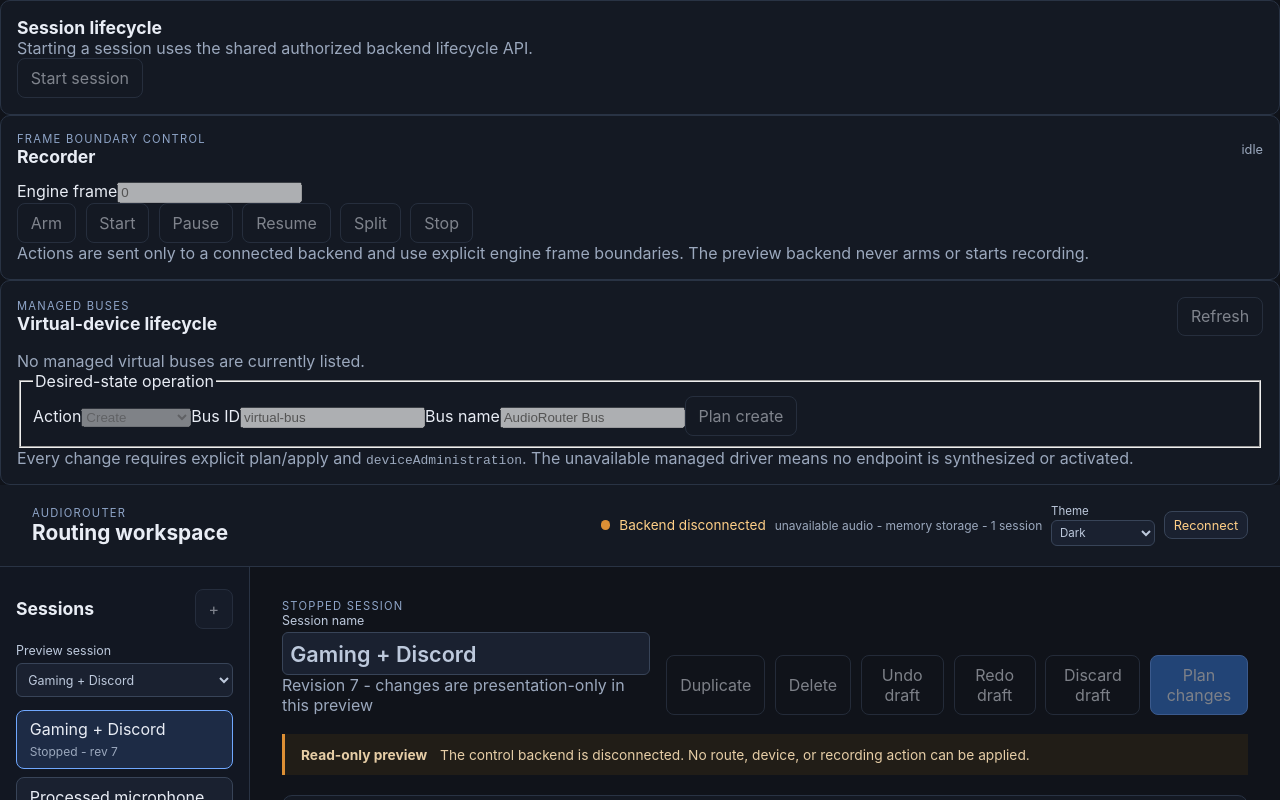
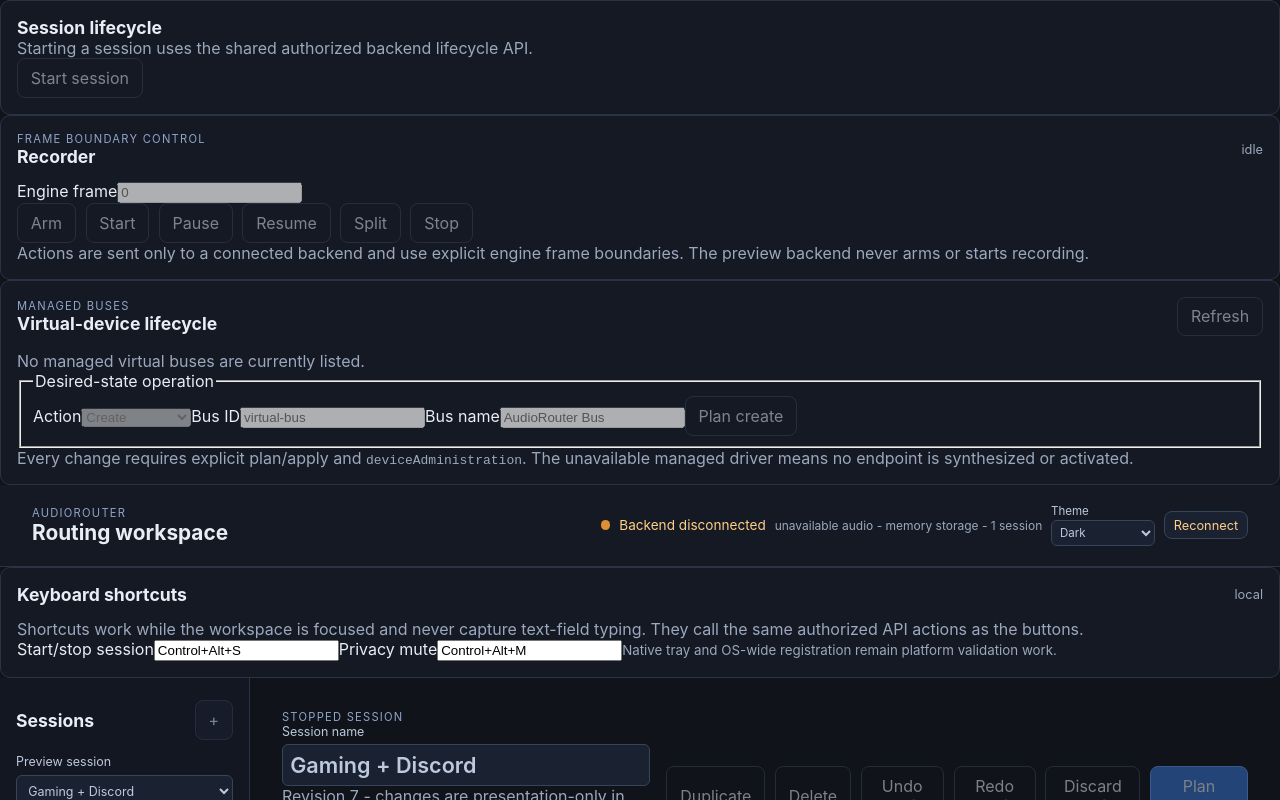
Before and after one commit to MrDesjardins/audiorouter, a React (Vite) app in the folder ui/: page / in a window 1280 px wide. Shown: the top 800 px of the page. Built offline with nearby package versions, Linux system fonts and the light colour scheme.

Commit message:
feat: add local keyboard shortcut bindings

```diff
--- a/ui/src/App.tsx
+++ b/ui/src/App.tsx
@@ -9,7 +9,8 @@ import { recordDraft, redoDraft as redoDraftHistory, undoDraft as undoDraftHisto
 import { templateSession, type TemplateId } from "./templates";
 import { filterLibraryEntries, libraryEntries, libraryEntryAccessibleLabel } from "./library";
 import { nodePortLabels, routeLatencyText, routeNodeLabels } from "./graphView";
-import { readTheme, writeTheme, type ThemeMode } from "./preferences";
+import { readShortcuts, readTheme, writeShortcuts, writeTheme, type ThemeMode } from "./preferences";
+import { defaultShortcutBinding, isEditableShortcutTarget, shortcutConflicts, shortcutFromKeyboardEvent, type ShortcutAction, type ShortcutBinding } from "./shortcuts";
 import { ApplicationIdentityPanel } from "./ApplicationIdentityPanel";
 import { setupChecklist } from "./setup";
 import { uiIdempotencyKey } from "./idempotency";
@@ -248,6 +249,8 @@ function AppContent({ backend = defaultBackend }: { backend?: UiBackend } = {})
   const [presets, setPresets] = useState<import("@audiorouter/contracts").DiscoveryDocument["presets"] | null>(null);
   const [presetError, setPresetError] = useState<string | null>(null);
   const [theme, setTheme] = useState<ThemeMode>(() => readTheme(typeof window === "undefined" ? null : window.localStorage));
+  const [shortcuts, setShortcuts] = useState<ShortcutBinding>(() => readShortcuts(typeof window === "undefined" ? null : window.localStorage, defaultShortcutBinding));
+  const [shortcutMessage, setShortcutMessage] = useState<string | null>(null);
   const [connectionSource, setConnectionSource] = useState("");
   const [connectionDestination, setConnectionDestination] = useState("");
   const [connectionDialogOpen, setConnectionDialogOpen] = useState(false);
@@ -274,6 +277,7 @@ function AppContent({ backend = defaultBackend }: { backend?: UiBackend } = {})
   };
   const snapshot = snapshotState.snapshot;
   useEffect(() => { writeTheme(typeof window === "undefined" ? null : window.localStorage, theme); }, [theme]);
+  useEffect(() => { writeShortcuts(typeof window === "undefined" ? null : window.localStorage, shortcuts); }, [shortcuts]);
   useEffect(() => { if (snapshot) setPrivacyMuted(snapshot.status.privacyMute.muted); }, [snapshot]);
   const availableSessions = mergeSessionInventory(listedSessions, snapshot?.session ?? null, createdSessions);
   const session = availableSessions.find((item) => item.id === selectedSessionId) ?? availableSessions[0] ?? demoSession;
@@ -419,6 +423,25 @@ function AppContent({ backend = defaultBackend }: { backend?: UiBackend } = {})
   const deleteSession = async () => { if (!window.confirm(`Delete stopped session “${session.name}”?`)) return; try { await backend.deleteSession(session.id, uiIdempotencyKey("session-delete")); setCreatedSessions((current) => current.filter((item) => item.id !== session.id)); const fallback = availableSessions.find((item) => item.id !== session.id); if (fallback) setSelectedSessionId(fallback.id); setActionMessage(`Deleted session ${session.name}.`); } catch (error) { setActionMessage(formatUiError(error, "Unable to delete session.")); } };
   const startSession = async () => { setActionMessage("Starting session..."); try { const result = await backend.startSession(session.id, uiIdempotencyKey("session-start")); await refresh(); setActionMessage(`Session is running (generation ${result.generation}).`); } catch (error) { setActionMessage(formatUiError(error, "Unable to start session.")); } };
   const stopSession = async () => { setActionMessage("Stopping session..."); try { await backend.stopSession(session.id, uiIdempotencyKey("session-stop")); await refresh(); setActionMessage("Session stopped."); } catch (error) { setActionMessage(formatUiError(error, "Unable to stop session.")); } };
+  useEffect(() => {
+    const onShortcut = (event: KeyboardEvent) => {
+      if (isEditableShortcutTarget(event.target)) return;
+      const shortcut = shortcutFromKeyboardEvent(event);
+      if (!shortcut || shortcutConflicts(shortcuts).length > 0) return;
+      if (shortcut === shortcuts.sessionToggle && backend.connected) { event.preventDefault(); void (sessionRunning ? stopSession() : startSession()); }
+      else if (shortcut === shortcuts.privacyMute && backend.connected) { event.preventDefault(); void togglePrivacyMute(); }
+    };
+    window.addEventListener("keydown", onShortcut);
+    return () => window.removeEventListener("keydown", onShortcut);
+  }, [backend, sessionRunning, shortcuts, privacyMuted, session.id]);
+  const captureShortcut = (action: ShortcutAction, event: React.KeyboardEvent<HTMLInputElement>) => {
+    event.preventDefault();
+    const shortcut = shortcutFromKeyboardEvent(event.nativeEvent);
+    if (!shortcut) { setShortcutMessage("Use at least one modifier key and a non-modifier key."); return; }
+    const next = { ...shortcuts, [action]: shortcut };
+    setShortcuts(next);
+    setShortcutMessage(shortcutConflicts(next).length > 0 ? "Shortcut conflict: duplicate bindings are disabled until resolved." : null);
+  };
   const addLibraryNode = (kind: LibraryNodeKind) => { const next = appendLibraryNode(draft, kind); recordDraftChange(next); setSelectedNodeId(next.nodes[next.nodes.length - 1].id); setActionMessage(`${next.nodes[next.nodes.length - 1].name} added to the draft. Review and plan the changes before committing.`); };
   const addConnection = () => { const source = decodePort(connectionSource); const destination = decodePort(connectionDestination); if (!source || !destination) { setActionMessage("Choose an output and input port first."); return false; } try { const next = appendDraftConnection(draft, source.nodeId, source.portName, destination.nodeId, destination.portName); recordDraftChange(next); setActionMessage("Connection added to the draft. Review and plan the changes before committing."); return true; } catch (error) { setActionMessage(formatUiError(error, "Unable to add connection.")); return false; } };
   const connectCanvas = (connection: Connection) => {
@@ -455,6 +478,7 @@ function AppContent({ backend = defaultBackend }: { backend?: UiBackend } = {})
   const lifecycleActions = <section className="panel lifecycle-panel" aria-labelledby="lifecycle-heading"><h2 id="lifecycle-heading">Session lifecycle</h2><p className="muted">Starting a session uses the shared authorized backend lifecycle API.</p><button type="button" className="secondary" onClick={() => void (sessionRunning ? stopSession() : startSession())} disabled={!backend.connected}>{sessionRunning ? "Stop session" : "Start session"}</button></section>;
   return <div className={`app-shell theme-${theme}`}>{lifecycleActions}<RecorderActions backend={backend} sessionId={session.id} connected={backend.connected} /><RecordingActions recordings={recordings} connected={backend.connected} onRename={renameRecording} onReveal={revealRecording} onRecycle={recycleRecording} /><VirtualDeviceLifecyclePanel backend={backend} />
     <header className="topbar"><div><p className="eyebrow">AudioRouter</p><h1>Routing workspace</h1></div><div className="status-cluster" aria-live="polite"><span className={`status-dot${backend.connected ? "" : " disconnected"}`} aria-hidden="true" /><span>{connectionLabel}</span><span className="status-detail">{statusSummary}</span><label className="theme-picker">Theme<select aria-label="Color theme" value={theme} onChange={(event) => setTheme(event.target.value as ThemeMode)}><option value="dark">Dark</option><option value="light">Light</option><option value="high-contrast">High contrast</option></select></label><button type="button" onClick={refresh}>Reconnect</button></div></header>
+      <section className="panel shortcut-panel" aria-labelledby="shortcut-heading"><div className="section-heading"><h2 id="shortcut-heading">Keyboard shortcuts</h2><span className="badge">local</span></div><p className="muted">Shortcuts work while the workspace is focused and never capture text-field typing. They call the same authorized API actions as the buttons.</p><label>Start/stop session<input aria-label="Start or stop session shortcut" value={shortcuts.sessionToggle} readOnly onKeyDown={(event) => captureShortcut("sessionToggle", event)} /></label><label>Privacy mute<input aria-label="Privacy mute shortcut" value={shortcuts.privacyMute} readOnly onKeyDown={(event) => captureShortcut("privacyMute", event)} /></label>{shortcutMessage && <p className="muted" role="alert">{shortcutMessage}</p>}<small>Native tray and OS-wide registration remain platform validation work.</small></section>
       <div className="workspace-grid"><aside className="sidebar" aria-label="Sessions"><div className="section-heading"><h2>Sessions</h2><button type="button" aria-label="Create session" onClick={() => void createSession()} disabled={!backend.connected} title="Session creation requires the connected backend">+</button></div>{sessionInventoryError && <p className="muted" role="status">Session inventory unavailable: {sessionInventoryError}</p>}<label className="session-picker">Preview session<select value={session.id} onChange={(event) => setSelectedSessionId(event.target.value)}>{availableSessions.map((item) => <option key={item.id} value={item.id}>{item.name}</option>)}</select></label>{availableSessions.map((item) => { const running = snapshot?.status.activeSessionIds.includes(item.id) ?? false; return <button type="button" key={item.id} className={`session-item${item.id === session.id ? " selected" : ""}`} aria-current={item.id === session.id ? "true" : undefined} onClick={() => setSelectedSessionId(item.id)}><span>{item.name}</span><small>{running ? "Running" : "Stopped"} - rev {item.revision}</small></button>; })}<div className="sidebar-note"><strong>Safe startup</strong><p>Monitoring is muted and recording is unarmed until you explicitly start them.</p></div></aside>
       <main className="main-content"><section className="workspace-title"><div><p className="eyebrow">{sessionRunning ? "Running session" : "Stopped session"}</p><label className="session-name">Session name<input value={draft.name} maxLength={120} disabled={!backend.connected} onChange={(event) => changeSessionName(event.target.value)} /></label><p className="muted">Revision {session.revision} - {backend.connected ? "draft changes require plan and commit" : "changes are presentation-only in this preview"}</p></div><div className="actions"><button type="button" className="secondary" onClick={() => void duplicateSession()} disabled={!backend.connected}>Duplicate</button><button type="button" className="secondary" onClick={() => void deleteSession()} disabled={!backend.connected}>Delete</button><button type="button" className="secondary" onClick={undoDraft} disabled={!backend.connected || draftHistory.past.length === 0}>Undo draft</button><button type="button" className="secondary" onClick={redoDraft} disabled={!backend.connected || draftHistory.future.length === 0}>Redo draft</button><button type="button" className="secondary" onClick={() => { setDraft(session); setDraftHistory({ past: [], future: [] }); setActionMessage("Draft discarded."); }} disabled={!backend.connected}>Discard draft</button><button type="button" className="primary" onClick={() => void planChanges()} disabled={!backend.connected}>Plan changes</button></div></section>
         {actionMessage && <p className="muted" role="status" aria-live="polite">{actionMessage}</p>}{pendingWarnings.length > 0 && <section className="warning-panel" aria-labelledby="warning-heading"><h2 id="warning-heading">Plan warnings</h2>{pendingWarnings.map((warning) => <label key={warning}><input type="checkbox" checked={acknowledgedWarnings.has(warning)} onChange={(event) => setAcknowledgedWarnings((current) => { const next = new Set(current); if (event.target.checked) next.add(warning); else next.delete(warning); return next; })} /> I acknowledge: {warning}</label>)}<button type="button" className="primary" disabled={acknowledgedWarnings.size !== pendingWarnings.length} onClick={() => void commitAcknowledgedPlan()}>Commit acknowledged plan</button></section>}{snapshotState.stale && snapshotState.error && <p className="muted" role="status">Last known backend state is stale: {snapshotState.error}</p>}
--- a/ui/src/preferences.ts
+++ b/ui/src/preferences.ts
@@ -1,6 +1,8 @@
 export type ThemeMode = "dark" | "light" | "high-contrast";
+import type { ShortcutBinding } from "./shortcuts";
 
 const THEME_KEY = "audiorouter.ui.theme";
+const SHORTCUT_KEY = "audiorouter.ui.shortcuts";
 
 export function readTheme(storage: Pick<Storage, "getItem"> | null): ThemeMode {
   const value = storage?.getItem(THEME_KEY);
@@ -14,3 +16,20 @@ export function writeTheme(storage: Pick<Storage, "setItem"> | null, theme: Them
     // Presentation preferences are optional and must never block the editor.
   }
 }
+
+export function readShortcuts(storage: Pick<Storage, "getItem"> | null, fallback: ShortcutBinding): ShortcutBinding {
+  try {
+    const value = storage?.getItem(SHORTCUT_KEY);
+    if (!value) return fallback;
+    const parsed = JSON.parse(value) as Partial<ShortcutBinding>;
+    return parsed.sessionToggle && parsed.privacyMute
+      ? { sessionToggle: parsed.sessionToggle, privacyMute: parsed.privacyMute }
+      : fallback;
+  } catch {
+    return fallback;
+  }
+}
+
+export function writeShortcuts(storage: Pick<Storage, "setItem"> | null, binding: ShortcutBinding): void {
+  try { storage?.setItem(SHORTCUT_KEY, JSON.stringify(binding)); } catch { /* Optional presentation preference. */ }
+}
--- /dev/null
+++ b/ui/src/shortcuts.ts
@@ -0,0 +1,25 @@
+export type ShortcutAction = "sessionToggle" | "privacyMute";
+
+export type ShortcutBinding = Record<ShortcutAction, string>;
+
+export const defaultShortcutBinding: ShortcutBinding = {
+  sessionToggle: "Control+Alt+S",
+  privacyMute: "Control+Alt+M",
+};
+
+export function shortcutFromKeyboardEvent(event: Pick<KeyboardEvent, "key" | "ctrlKey" | "metaKey" | "altKey" | "shiftKey">): string | null {
+  if (!(event.ctrlKey || event.metaKey || event.altKey || event.shiftKey)) return null;
+  const key = event.key.length === 1 ? event.key.toUpperCase() : event.key;
+  if (["Control", "Meta", "Alt", "Shift"].includes(key)) return null;
+  return `${event.ctrlKey || event.metaKey ? "Control+" : ""}${event.altKey ? "Alt+" : ""}${event.shiftKey ? "Shift+" : ""}${key}`;
+}
+
+export function shortcutConflicts(binding: ShortcutBinding): ShortcutAction[] {
+  const actions = Object.keys(binding) as ShortcutAction[];
+  return actions.filter((action, index) => actions.some((other, otherIndex) => otherIndex < index && binding[other] === binding[action]));
+}
+
+export function isEditableShortcutTarget(target: EventTarget | null): boolean {
+  const element = target as HTMLElement | null;
+  return element?.isContentEditable === true || ["INPUT", "TEXTAREA", "SELECT"].includes(element?.tagName ?? "");
+}
```
Also changed, not shown: 2 other files (tests, documents, lock files or other folders).
